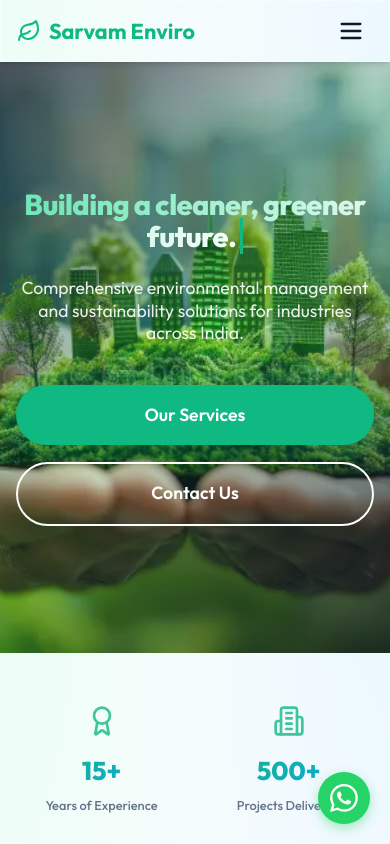
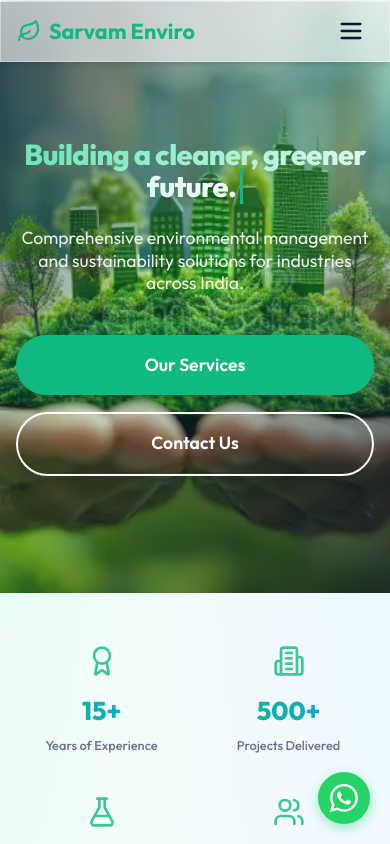
Before and after one commit to ShubhamPatil5959/sarvam-enviro-ui, a React (Vite) app: page / in a window 390 px wide. Shown: the top 844 px of the page. Built offline with nearby package versions, Linux system fonts and the light colour scheme.

Commit message:
vercel configurations

```diff
--- a/src/index.css
+++ b/src/index.css
@@ -888,7 +888,9 @@ img {
   }
 
   .hero-section {
-    min-height: 75vh !important;
+    min-height: 85vh !important;
+    margin-top: -60px !important;
+    padding-top: 60px !important;
   }
 
   .hero-content .h1 {
--- a/src/pages/Home.tsx
+++ b/src/pages/Home.tsx
@@ -26,7 +26,7 @@ export default function Home() {
   return (
     <div ref={scrollRef} className="page-transition">
       {/* Hero Section */}
-      <section className="hero-section section" style={{ minHeight: '90vh', display: 'flex', alignItems: 'center', color: 'white', position: 'relative' }}>
+      <section className="hero-section section" style={{ minHeight: '100vh', marginTop: '-70px', paddingTop: '70px', display: 'flex', alignItems: 'center', color: 'white', position: 'relative' }}>
         {/* Background image */}
         <div className="hero-bg" style={{ backgroundImage: `url(${landingBg})` }} />
         {/* Overlay */}
```
Also changed, not shown: vercel.json (added).
